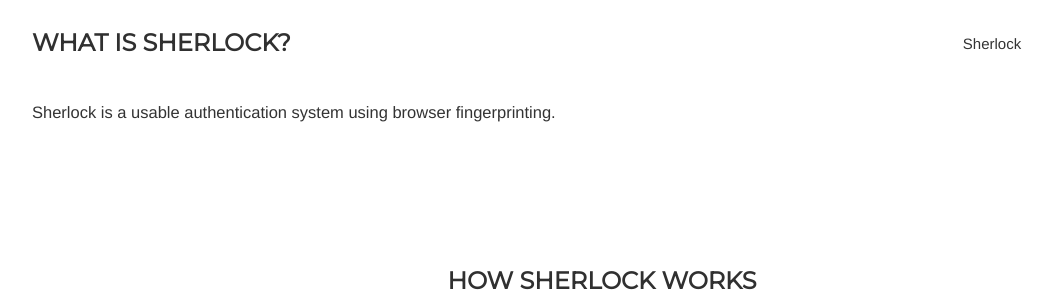
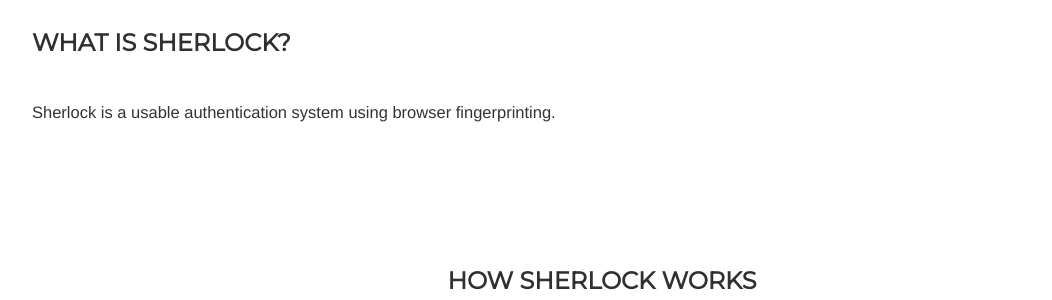
Before and after one commit to mjkim610/sherlock, a PHP site: page / in a window 1280 px wide. Shown: the part 50-350 px from the top of the page, without its empty margins (38-1090 px from the left). Run offline with PHP 8.4, Linux system fonts and the light colour scheme.

Commit message:
remove unnecessary div at top of index.php

```diff
--- a/index.php
+++ b/index.php
@@ -62,9 +62,6 @@ if (session_status() == PHP_SESSION_NONE) session_start();
           <h2>What is Sherlock?</h2><br>
           <span style="font-size:1.1em;">Sherlock is a usable authentication system using browser fingerprinting.</span><br>
 
-        </div>
-        <div class="col-sm-4 text-center" style="padding-top:20px;">
-          Sherlock
         </div>
       </div>
     </div>
```
